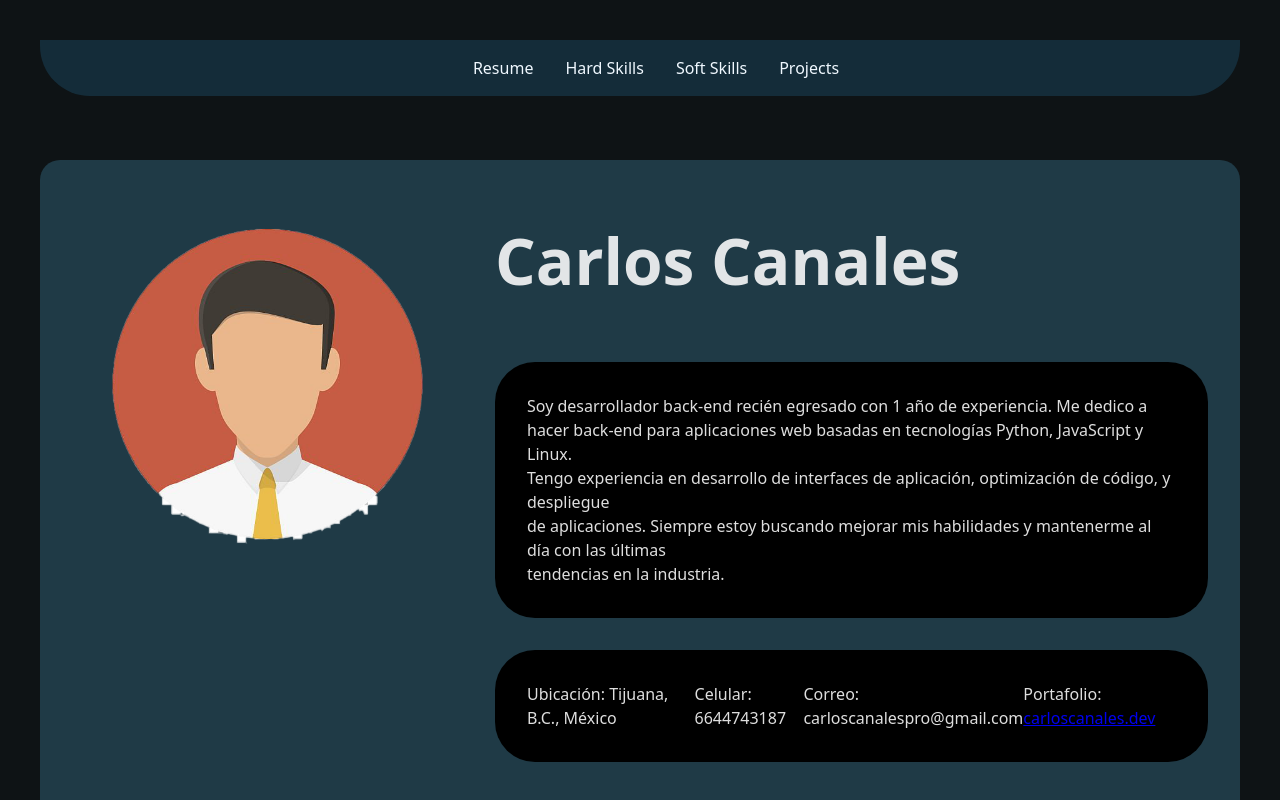
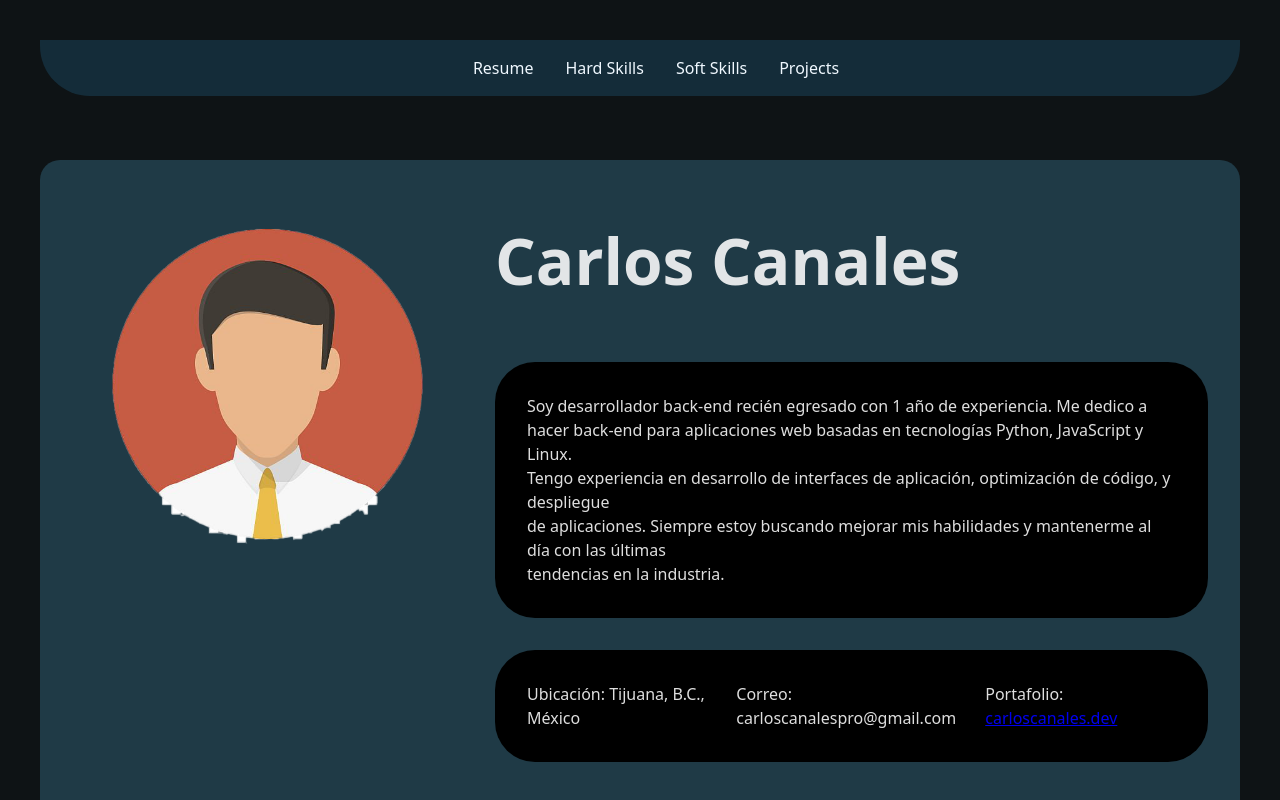
Before and after one commit to carloscanalespro/carloscanalesportfolio, a React (Vite) app: page / in a window 1280 px wide. Shown: the top 800 px of the page. Built offline with nearby package versions, Linux system fonts and the light colour scheme.

Commit message:
no personal data

```diff
--- a/src/components/Resume.jsx
+++ b/src/components/Resume.jsx
@@ -17,7 +17,7 @@ export default function Resume(){
                 </div>
                 <div id='contactme'>
                     <p>Ubicación: Tijuana, B.C., México</p>
-                    <p>Celular: 6644743187</p>
+                    {/* <p>Celular: 6644743187</p> */}
                     <p>Correo: carloscanalespro@gmail.com</p>
                     <p>Portafolio: <a href="#">carloscanales.dev</a> </p>
                 </div>
```
